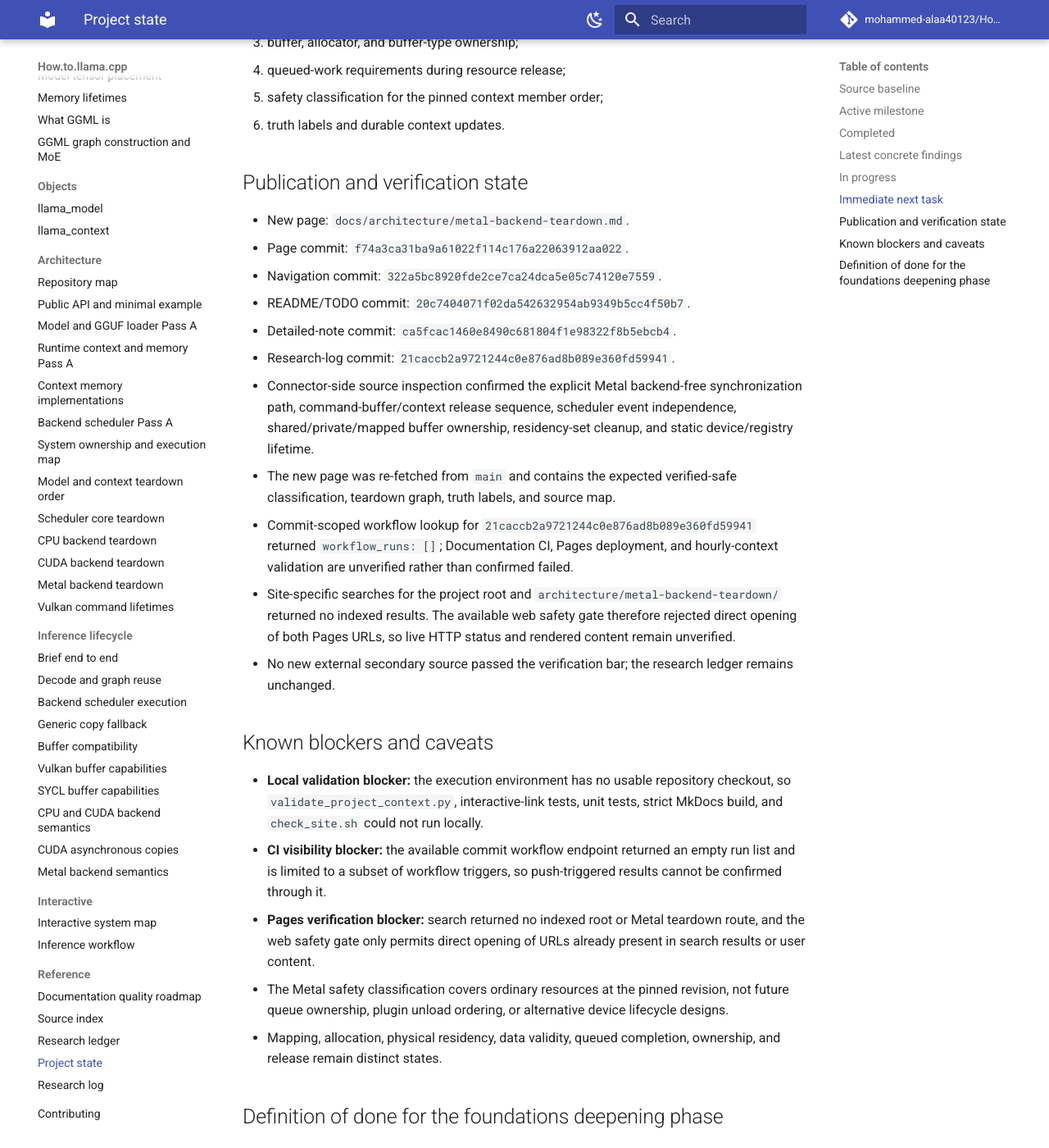
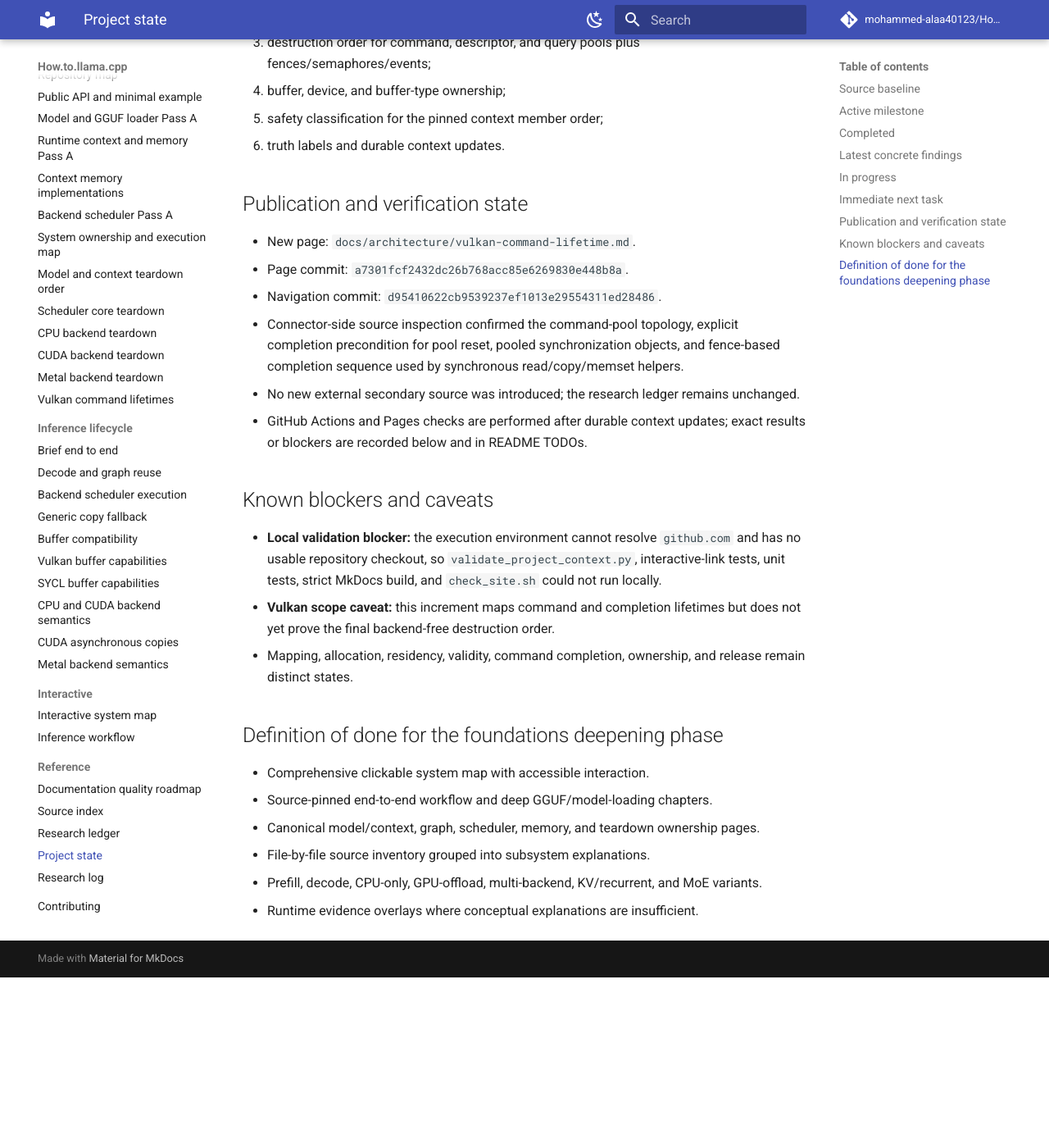
Before and after one commit to mohammed-alaa40123/How.to.llama.cpp, an MkDocs documentation site: the page built from docs/reference/project-state.md, in a window 1280 px wide and 1400 px high, scrolled down 2402 px. Shown: the whole window at 82% size. Built offline with MkDocs 1.6.1 and Material for MkDocs 9.7.7, drawn with Linux system fonts in a browser that asks for light colours; comment, search, counter and statistics services are not loaded; after the commit the page ends 3594 px from its top, so only the background shows below that; some of the changed text lies outside the part shown.

Commit message:
docs: update project state for Vulkan command lifetime increment

````diff
--- a/docs/reference/project-state.md
+++ b/docs/reference/project-state.md
@@ -25,21 +25,21 @@
 - Ordinary pinned CPU backend teardown classification.
 - Pinned CUDA backend teardown dependency audit and conditional safety classification.
 - Pinned Metal backend teardown audit and verified-safe backend-before-scheduler classification.
+- Pinned Vulkan command-pool, command-buffer, fence, semaphore, event, and synchronous-helper completion-boundary map.
 
 ## Latest concrete findings
 
-- `ggml_backend_metal_free()` explicitly calls `ggml_metal_synchronize()` before releasing the Metal context and backend wrapper.
-- Synchronization waits for `cmd_buf_last`, checks graph and extra command-buffer status, and releases completed extra command buffers.
-- `ggml_metal_free()` then releases retained graph/extra command buffers, dynamic pipelines, the encoding block, the dispatch queue, and the context-owned copy event.
-- The Metal command queue is device-owned rather than backend-context-owned in the pinned design.
-- Scheduler Metal events own independent `MTLSharedEvent` objects; their free path does not require a live `ggml_metal` context.
-- Scheduler shared/private/mapped buffers own buffer-local contexts and use static device state for residency-set removal and `MTLBuffer` release.
-- Mapped Metal buffers release wrapper views but do not own the underlying mapped host bytes.
-- Backend-before-scheduler destruction is verified safe for the ordinary pinned Metal backend because backend free establishes queued-work completion and later scheduler deleters retain valid device-level dependencies.
+- `vk_command_pool` stores a Vulkan pool, stable command-buffer records, and a borrowed queue pointer; pools exist per `(context, queue)` and `(device, queue)` pairing.
+- `ggml_vk_command_pool_cleanup()` resets a command pool only under the explicit source precondition that its command buffers are already complete.
+- Synchronous Vulkan buffer read, same-device copy, and GPU memset helpers submit work with a device fence, wait indefinitely for that fence, reset it, and only then recycle command-pool state.
+- Deferred host copies in the read path occur after the fence completion boundary.
+- Context synchronization primitives are pooled: binary semaphores, timeline semaphores, and Vulkan events are created on demand and selected through reusable indices.
+- `ggml_backend_vk_graph_compute()` is submission-oriented; return from graph computation is not by itself proof of device completion.
+- The complete Vulkan backend-before-scheduler destruction classification remains open pending the exact final free chain and scheduler event/buffer ownership audit.
 
 ## In progress
 
-- Vulkan teardown audit: queues, fences/events, command pools/buffers, allocator-backed buffers, synchronization, and scheduler ordering.
+- Vulkan final free-chain audit: backend synchronization, context/device queue completion, command/descriptor/query pool release, semaphore/event destruction, allocator-backed buffers, and scheduler ordering.
 - Remaining concrete backend teardown audits for SYCL, RPC, CANN, and OpenCL.
 - Optional CPU extra-buffer teardown audit.
 - CUDA concurrent-stream synchronization coverage.
@@ -48,13 +48,13 @@
 
 ## Immediate next task
 
-Trace Vulkan teardown dependencies:
+Finish the pinned Vulkan teardown classification:
 
 ```text
 Vulkan backend wrapper free
-→ queue/device synchronization
-→ command-buffer and command-pool release
-→ fence/semaphore/event destruction
+→ final queue/device synchronization
+→ context command/descriptor/query pools
+→ fences, semaphores, and events
 → allocator-backed buffer release
 → scheduler event and buffer lifetime
 → classify backend-before-scheduler ordering
@@ -63,33 +63,26 @@
 Required deliverables:
 
 1. exact Vulkan backend/context free chain;
-2. queue, command-buffer, fence/semaphore, and synchronization behavior;
-3. buffer, allocator, and buffer-type ownership;
-4. queued-work requirements during resource release;
+2. final compute and transfer queue completion behavior;
+3. destruction order for command, descriptor, and query pools plus fences/semaphores/events;
+4. buffer, device, and buffer-type ownership;
 5. safety classification for the pinned context member order;
 6. truth labels and durable context updates.
 
 ## Publication and verification state
 
-- New page: `docs/architecture/metal-backend-teardown.md`.
-- Page commit: `f74a3ca31ba9a61022f114c176a22063912aa022`.
-- Navigation commit: `322a5bc8920fde2ce7ca24dca5e05c74120e7559`.
-- README/TODO commit: `20c7404071f02da542632954ab9349b5cc4f50b7`.
-- Detailed-note commit: `ca5fcac1460e8490c681804f1e98322f8b5ebcb4`.
-- Research-log commit: `21caccb2a9721244c0e876ad8b089e360fd59941`.
-- Connector-side source inspection confirmed the explicit Metal backend-free synchronization path, command-buffer/context release sequence, scheduler event independence, shared/private/mapped buffer ownership, residency-set cleanup, and static device/registry lifetime.
-- The new page was re-fetched from `main` and contains the expected verified-safe classification, teardown graph, truth labels, and source map.
-- Commit-scoped workflow lookup for `21caccb2a9721244c0e876ad8b089e360fd59941` returned `workflow_runs: []`; Documentation CI, Pages deployment, and hourly-context validation are unverified rather than confirmed failed.
-- Site-specific searches for the project root and `architecture/metal-backend-teardown/` returned no indexed results. The available web safety gate therefore rejected direct opening of both Pages URLs, so live HTTP status and rendered content remain unverified.
-- No new external secondary source passed the verification bar; the research ledger remains unchanged.
+- New page: `docs/architecture/vulkan-command-lifetime.md`.
+- Page commit: `a7301fcf2432dc26b768acc85e6269830e448b8a`.
+- Navigation commit: `d95410622cb9539237ef1013e29554311ed28486`.
+- Connector-side source inspection confirmed the command-pool topology, explicit completion precondition for pool reset, pooled synchronization objects, and fence-based completion sequence used by synchronous read/copy/memset helpers.
+- No new external secondary source was introduced; the research ledger remains unchanged.
+- GitHub Actions and Pages checks are performed after durable context updates; exact results or blockers are recorded below and in README TODOs.
 
 ## Known blockers and caveats
 
-- **Local validation blocker:** the execution environment has no usable repository checkout, so `validate_project_context.py`, interactive-link tests, unit tests, strict MkDocs build, and `check_site.sh` could not run locally.
-- **CI visibility blocker:** the available commit workflow endpoint returned an empty run list and is limited to a subset of workflow triggers, so push-triggered results cannot be confirmed through it.
-- **Pages verification blocker:** search returned no indexed root or Metal teardown route, and the web safety gate only permits direct opening of URLs already present in search results or user content.
-- The Metal safety classification covers ordinary resources at the pinned revision, not future queue ownership, plugin unload ordering, or alternative device lifecycle designs.
-- Mapping, allocation, physical residency, data validity, queued completion, ownership, and release remain distinct states.
+- **Local validation blocker:** the execution environment cannot resolve `github.com` and has no usable repository checkout, so `validate_project_context.py`, interactive-link tests, unit tests, strict MkDocs build, and `check_site.sh` could not run locally.
+- **Vulkan scope caveat:** this increment maps command and completion lifetimes but does not yet prove the final backend-free destruction order.
+- Mapping, allocation, residency, validity, command completion, ownership, and release remain distinct states.
 
 ## Definition of done for the foundations deepening phase
 
````
Also changed, not shown: other parts of docs/reference/project-state.md (+1 -1 lines).
